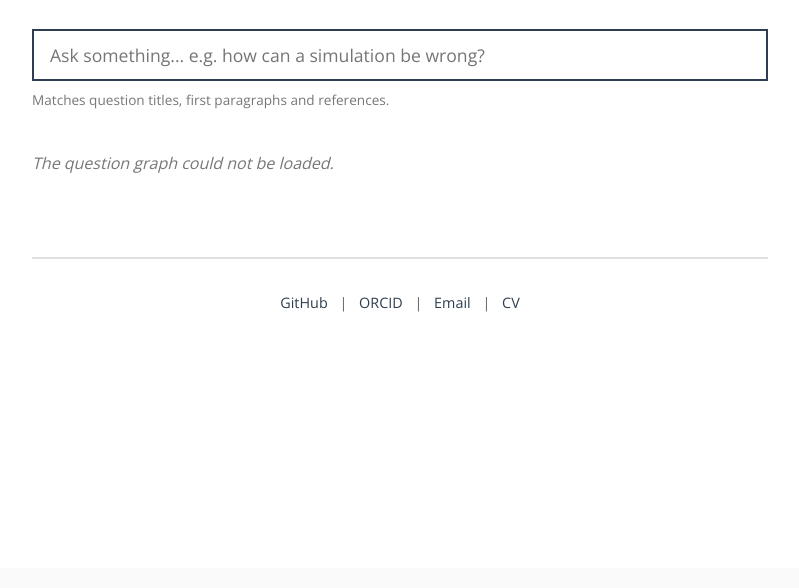
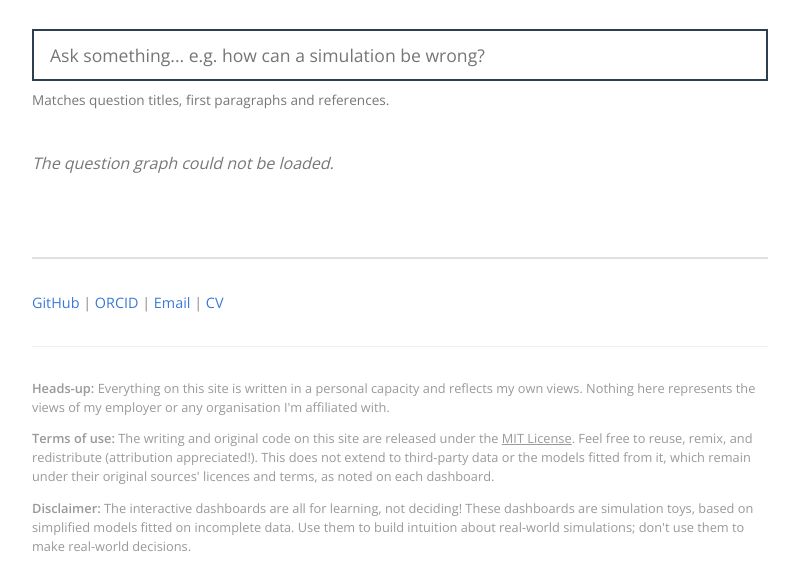
Before and after one commit to umbralcalc/umbralcalc.github.io, a plain HTML site: page index.html in a window 1280 px wide. Shown: the part 232-820 px from the top of the page, without its empty margins (240-1039 px from the left). Drawn offline with nearby package versions, Linux system fonts and the light colour scheme.

Commit message:
Home page footer matches the about page; fix stale about link

```diff
--- a/index.html
+++ b/index.html
@@ -198,17 +198,42 @@
 
         .empty { color: #777; font-style: italic; padding: 1rem 0; }
 
-        footer {
+        /* Footer links and disclaimers, as on the about page and posts */
+        .footer-links {
             margin-top: 4rem;
             padding-top: 2rem;
             border-top: 2px solid #e0e0e0;
-            text-align: center;
-            color: #666;
             font-size: 0.9rem;
+            color: #888;
         }
 
-        footer a { color: #2c3e50; text-decoration: none; margin: 0 0.5rem; }
-        footer a:hover { color: #b0447a; }
+        .footer-links a {
+            color: #3c78d8;
+            text-decoration: none;
+        }
+
+        .footer-links a:hover { text-decoration: underline; }
+
+        .footer-disclaimer {
+            margin-top: 2rem;
+            padding-top: 2rem;
+            border-top: 1px solid #eee;
+            font-size: 0.8rem;
+            line-height: 1.5;
+            text-align: left;
+        }
+
+        .footer-disclaimer p {
+            color: #999;
+            margin-bottom: 0.75rem;
+        }
+
+        .footer-disclaimer p:last-child { margin-bottom: 0; }
+
+        .footer-disclaimer a {
+            color: inherit;
+            text-decoration: underline;
+        }
 
         @media (max-width: 768px) {
             .container { padding: 1.5rem; }
@@ -245,13 +270,17 @@
         </div>
 
 
-        <footer>
-            <p>
-                <a href="https://github.com/umbralcalc">GitHub</a> |
-                <a href="https://orcid.org/0000-0001-8778-006X">ORCID</a> |
-                <a href="mailto:umbralcalc@gmail.com">Email</a> |
-                <a href="/cv.html">CV</a>
-            </p>
+        <p class="footer-links">
+            <a href="https://github.com/umbralcalc">GitHub</a> |
+            <a href="https://orcid.org/0000-0001-8778-006X">ORCID</a> |
+            <a href="mailto:umbralcalc@gmail.com">Email</a> |
+            <a href="/cv.html">CV</a>
+        </p>
+
+        <footer class="footer-disclaimer">
+            <p><strong>Heads-up:</strong> Everything on this site is written in a personal capacity and reflects my own views. Nothing here represents the views of my employer or any organisation I'm affiliated with.</p>
+            <p><strong>Terms of use:</strong> The writing and original code on this site are released under the <a href="https://github.com/umbralcalc/umbralcalc.github.io/blob/main/LICENSE">MIT License</a>. Feel free to reuse, remix, and redistribute (attribution appreciated!). This does not extend to third-party data or the models fitted from it, which remain under their original sources' licences and terms, as noted on each dashboard.</p>
+            <p><strong>Disclaimer:</strong> The interactive dashboards are all for learning, not deciding! These dashboards are simulation toys, based on simplified models fitted on incomplete data. Use them to build intuition about real-world simulations; don't use them to make real-world decisions.</p>
         </footer>
     </div>
 
```
Also changed, not shown: about.html (+1 -1 lines).
